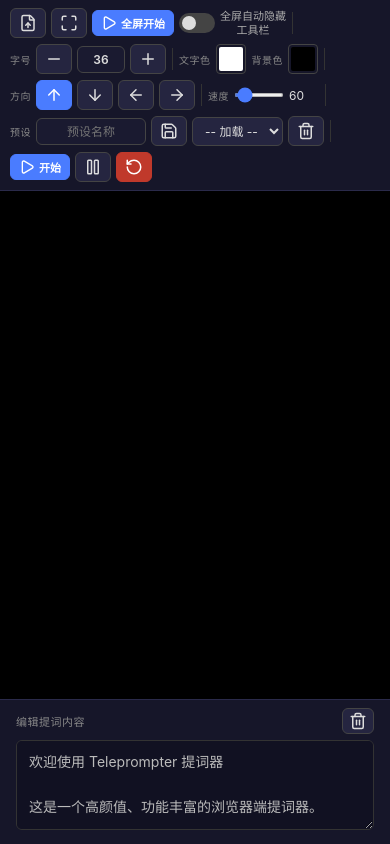
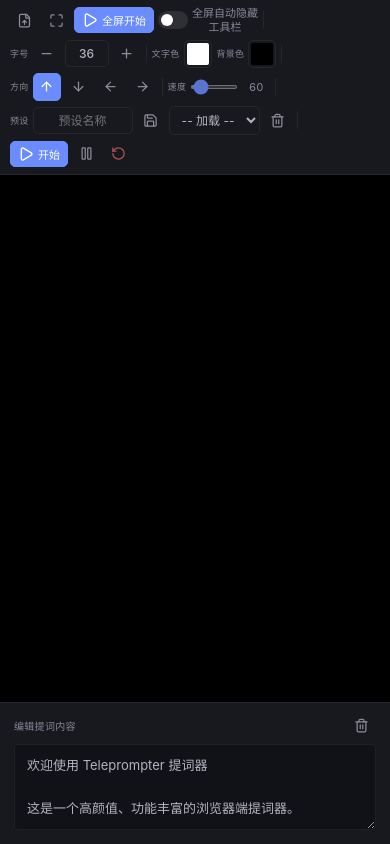
Before and after one commit to w-xuefeng/teleprompter, a plain HTML site: page index.html in a window 390 px wide. Drawn offline with nearby package versions, Linux system fonts and the light colour scheme.

Commit message:
feat: refactoring style variables, optimizing interface design and responsive layout

```diff
--- a/index.html
+++ b/index.html
@@ -9,32 +9,42 @@
   <title>Teleprompter - 提词器</title>
   <script src="lucide-loader.js"></script>
   <style>
-    *,
-    *::before,
-    *::after {
-      box-sizing: border-box;
-      margin: 0;
-      padding: 0;
+    :root {
+      --c-bg: #111118;
+      --c-surface: #18181f;
+      --c-elevated: #1e1e26;
+      --c-border: rgba(255,255,255,.06);
+      --c-border-hover: rgba(255,255,255,.12);
+      --c-text: #b4b4c0;
+      --c-text-muted: #88889a;
+      --c-accent: #6b8cff;
+      --c-accent-muted: rgba(107,140,255,.12);
+      --c-danger: #d46464;
+      --radius: 5px;
+      --transition: 0.18s ease;
     }
+
+    *, *::before, *::after { box-sizing: border-box; margin: 0; padding: 0; }
 
     body {
       font-family: -apple-system, BlinkMacSystemFont, "Segoe UI", "PingFang SC", "Microsoft YaHei", sans-serif;
-      background: #1a1a2e;
-      color: #e0e0e0;
+      background: var(--c-bg);
+      color: var(--c-text);
       height: 100vh;
       display: flex;
       flex-direction: column;
       overflow: hidden;
+      -webkit-font-smoothing: antialiased;
     }
 
     /* ===== Toolbar ===== */
     .toolbar {
       display: flex;
       flex-wrap: wrap;
-      gap: 10px;
-      padding: 10px 16px;
-      background: rgba(22, 22, 42, 0.97);
-      border-bottom: 1px solid #2a2a4a;
+      gap: 8px;
+      padding: 8px 14px;
+      background: var(--c-surface);
+      border-bottom: 1px solid var(--c-border);
       align-items: center;
       z-index: 10;
       flex-shrink: 0;
@@ -43,14 +53,14 @@
     .ctrl-group {
       display: flex;
       align-items: center;
-      gap: 5px;
+      gap: 4px;
     }
 
     .ctrl-label {
-      font-size: 11px;
-      color: #888;
-      text-transform: uppercase;
-      letter-spacing: 0.5px;
+      font-size: 10px;
+      font-weight: 500;
+      color: var(--c-text-muted);
+      letter-spacing: 0.3px;
       white-space: nowrap;
       user-select: none;
     }
@@ -60,176 +70,153 @@
       align-items: center;
       justify-content: center;
       gap: 4px;
-      padding: 5px 12px;
-      border: 1px solid #444;
-      border-radius: 6px;
-      background: #252540;
-      color: #ddd;
+      padding: 5px 10px;
+      border: 1px solid transparent;
+      border-radius: var(--radius);
+      background: transparent;
+      color: var(--c-text);
       cursor: pointer;
       font-size: 12px;
-      transition: all 0.15s;
+      font-weight: 450;
+      transition: all var(--transition);
       white-space: nowrap;
       user-select: none;
       font-family: inherit;
-      vertical-align: middle;
     }
 
     button:hover {
-      background: #333358;
-      border-color: #666;
+      background: rgba(255,255,255,.04);
+      color: #fff;
     }
 
-    button:active {
-      transform: scale(0.96);
-    }
+    button:active { transform: scale(0.97); }
 
     button svg {
       width: 16px;
       height: 16px;
       flex-shrink: 0;
+      opacity: 0.75;
     }
+    button:hover svg { opacity: 1; }
 
     button.icon-only {
-      padding: 5px 8px;
+      padding: 5px;
+      min-width: 30px;
+      min-height: 30px;
     }
 
     button.icon-only svg {
-      width: 18px;
-      height: 18px;
+      width: 17px;
+      height: 17px;
     }
 
     button.active {
-      background: #4a7cff;
-      border-color: #4a7cff;
+      background: var(--c-accent);
+      border-color: var(--c-accent);
       color: #fff;
     }
+    button.active svg { opacity: 1; }
+    button.active:hover { background: var(--c-accent); opacity: 0.9; }
 
     button.primary {
-      background: #4a7cff;
-      border-color: #4a7cff;
+      background: var(--c-accent);
+      border-color: var(--c-accent);
       color: #fff;
-      font-weight: 600;
+      font-weight: 500;
     }
-
-    button.primary:hover {
-      background: #5d8aff;
-    }
+    button.primary svg { opacity: 1; }
+    button.primary:hover { opacity: 0.9; }
 
     button.warn {
-      background: #c0392b;
-      border-color: #c0392b;
-      color: #fff;
+      background: transparent;
+      color: var(--c-danger);
     }
-
+    button.warn svg { opacity: 0.8; }
     button.warn:hover {
-      background: #d44637;
+      background: rgba(212,100,100,.1);
+      color: #e87a7a;
     }
+    button.warn:hover svg { opacity: 1; }
 
     input[type="color"] {
-      width: 30px;
-      height: 30px;
-      border: 1px solid #444;
-      border-radius: 4px;
+      width: 28px;
+      height: 28px;
+      border: 1px solid var(--c-border);
+      border-radius: var(--radius);
       cursor: pointer;
       background: transparent;
       padding: 2px;
+      transition: border-color var(--transition);
+    }
+    input[type="color"]:hover { border-color: var(--c-border-hover); }
+    input[type="color"]::-webkit-color-swatch-wrapper { padding: 0; }
+    input[type="color"]::-webkit-color-swatch { border: none; border-radius: 2px; }
+
+    input[type="range"] {
+      width: 72px;
+      height: 4px;
+      cursor: pointer;
+      accent-color: var(--c-accent);
+      opacity: 0.8;
+    }
+    input[type="range"]:hover { opacity: 1; }
+
+    .preset-name-input,
+    .font-size-input {
+      padding: 5px 6px;
+      border: 1px solid var(--c-border);
+      border-radius: var(--radius);
+      background: transparent;
+      color: var(--c-text);
+      font-size: 12px;
+      font-family: inherit;
+      transition: all var(--transition);
+    }
+    .preset-name-input:focus,
+    .font-size-input:focus {
+      outline: none;
+      border-color: var(--c-accent);
     }
 
-    input[type="color"]::-webkit-color-swatch-wrapper {
-      padding: 0;
-    }
+    .preset-name-input { width: 100px; text-align: center; }
+    .font-size-input { width: 44px; text-align: center; font-weight: 500; }
 
-    input[type="color"]::-webkit-color-swatch {
-      border: none;
-      border-radius: 2px;
-    }
-
-    input[type="range"] {
-      width: 80px;
-      height: 4px;
-      cursor: pointer;
-      accent-color: #4a7cff;
-    }
-
-    .preset-name-input {
-      width: 110px;
-      padding: 5px 8px;
-      border: 1px solid #444;
-      border-radius: 6px;
-      background: #1a1a30;
-      color: #ddd;
-      font-size: 12px;
-      font-family: inherit;
-      text-align: center;
-    }
-
-    .preset-name-input:focus {
-      outline: none;
-      border-color: #4a7cff;
-    }
+    .font-size-input::-webkit-inner-spin-button,
+    .font-size-input::-webkit-outer-spin-button { -webkit-appearance: none; margin: 0; }
+    .font-size-input[type=number] { -moz-appearance: textfield; }
 
     .preset-select {
       padding: 5px 8px;
-      border: 1px solid #444;
-      border-radius: 6px;
-      background: #252540;
-      color: #ddd;
+      border: 1px solid var(--c-border);
+      border-radius: var(--radius);
+      background: transparent;
+      color: var(--c-text);
       font-size: 12px;
       cursor: pointer;
-      max-width: 120px;
+      max-width: 110px;
       font-family: inherit;
+      transition: all var(--transition);
     }
+    .preset-select:focus { outline: none; border-color: var(--c-accent); }
+    .preset-select option { background: var(--c-surface); color: var(--c-text); }
 
-    .preset-select:focus {
-      outline: none;
-      border-color: #4a7cff;
-    }
-
-    .preset-select option {
-      background: #1a1a30;
-      color: #ddd;
-    }
-
-    .font-size-input {
-      width: 48px;
-      padding: 5px 4px;
-      border: 1px solid #444;
-      border-radius: 6px;
-      background: #1a1a30;
-      color: #ddd;
-      font-size: 12px;
-      font-weight: 600;
-      font-family: inherit;
+    .speed-value {
+      font-size: 11px;
+      color: var(--c-text-muted);
+      min-width: 28px;
       text-align: center;
-    }
-
-    .font-size-input:focus {
-      outline: none;
-      border-color: #4a7cff;
-    }
-
-    /* hide number input spinners */
-    .font-size-input::-webkit-inner-spin-button,
-    .font-size-input::-webkit-outer-spin-button {
-      -webkit-appearance: none;
-      margin: 0;
-    }
-
-    .font-size-input[type=number] {
-      -moz-appearance: textfield;
+      font-variant-numeric: tabular-nums;
     }
 
     .separator {
       width: 1px;
-      height: 22px;
-      background: #333;
+      height: 18px;
+      background: var(--c-border);
       margin: 0 2px;
       flex-shrink: 0;
     }
 
-    #import-file {
-      display: none;
-    }
+    #import-file { display: none; }
 
     /* ===== Display Area ===== */
     .display-container {
@@ -247,7 +234,7 @@
       white-space: pre-wrap;
       word-break: break-word;
       will-change: transform;
-      line-height: 1.7;
+      line-height: 1.8;
     }
 
     .display-content.horizontal-mode {
@@ -260,124 +247,89 @@
     }
 
     /* Edge fades */
-    .fade-top,
-    .fade-bottom,
-    .fade-left,
-    .fade-right {
+    .fade-top, .fade-bottom, .fade-left, .fade-right {
       position: absolute;
       pointer-events: none;
       z-index: 2;
       transition: opacity 0.3s;
     }
-
     .fade-top {
-      top: 0;
-      left: 0;
-      right: 0;
-      height: 80px;
+      top: 0; left: 0; right: 0; height: 80px;
       background: linear-gradient(to bottom, var(--bg, #000), transparent);
     }
-
     .fade-bottom {
-      bottom: 0;
-      left: 0;
-      right: 0;
-      height: 80px;
+      bottom: 0; left: 0; right: 0; height: 80px;
       background: linear-gradient(to top, var(--bg, #000), transparent);
     }
-
     .fade-left {
-      top: 0;
-      bottom: 0;
-      left: 0;
-      width: 80px;
+      top: 0; bottom: 0; left: 0; width: 80px;
       background: linear-gradient(to right, var(--bg, #000), transparent);
     }
-
     .fade-right {
-      top: 0;
-      bottom: 0;
-      right: 0;
-      width: 80px;
+      top: 0; bottom: 0; right: 0; width: 80px;
       background: linear-gradient(to left, var(--bg, #000), transparent);
     }
 
     /* ===== Editor Panel ===== */
     .editor-panel {
       flex-shrink: 0;
-      border-top: 1px solid #2a2a4a;
-      background: rgba(22, 22, 42, 0.97);
-      padding: 8px 16px 10px;
+      background: var(--c-surface);
+      border-top: 1px solid var(--c-border);
+      padding: 8px 14px 10px;
     }
 
     .editor-panel .panel-header {
       display: flex;
       align-items: center;
       justify-content: space-between;
-      margin-bottom: 6px;
+      margin-bottom: 5px;
     }
 
     .editor-panel .panel-title {
-      font-size: 11px;
-      color: #888;
-      text-transform: uppercase;
-      letter-spacing: 0.5px;
+      font-size: 10px;
+      font-weight: 500;
+      color: var(--c-text-muted);
+      letter-spacing: 0.3px;
     }
 
     .editor-panel textarea {
       width: 100%;
-      height: 90px;
-      background: #111122;
-      color: #bbb;
-      border: 1px solid #333;
-      border-radius: 6px;
+      height: 86px;
+      background: var(--c-bg);
+      color: var(--c-text);
+      border: 1px solid var(--c-border);
+      border-radius: var(--radius);
       padding: 10px 12px;
-      font-size: 14px;
+      font-size: 13px;
       font-family: inherit;
       resize: vertical;
-      line-height: 1.6;
-      transition: border-color 0.2s;
+      line-height: 1.65;
+      transition: border-color var(--transition);
     }
-
     .editor-panel textarea:focus {
       outline: none;
-      border-color: #4a7cff;
+      border-color: var(--c-accent);
     }
+    .editor-panel textarea::placeholder { color: var(--c-text-muted); }
 
     /* ===== Fullscreen ===== */
     body.fullscreen .toolbar {
-      padding: 6px 12px;
+      padding: 5px 14px;
       gap: 6px;
-      opacity: 0.85;
-      transition: opacity 0.3s, transform 0.3s;
     }
+    body.fullscreen .editor-panel { display: none; }
+    body.fullscreen .display-content { padding: 60px 140px; }
+    body.fullscreen .display-content.horizontal-mode { padding: 0 140px; }
 
-    body.fullscreen .toolbar:hover {
-      opacity: 1;
-    }
-
-    body.fullscreen .editor-panel {
-      display: none;
-    }
-
-    body.fullscreen .display-content {
-      padding: 60px 120px;
-    }
-
-    body.fullscreen .display-content.horizontal-mode {
-      padding: 0 120px;
-    }
-
-    /* auto-hide toolbar in fullscreen */
+    /* auto-hide */
     body.fullscreen.auto-hide .toolbar {
       opacity: 0;
       pointer-events: none;
-      margin-block-start: calc(-1 * var(--toolbar-h, 42px));
-      transition: margin-block-start 0.3s, opacity 0.3s;
+      margin-block-start: calc(-1 * var(--toolbar-h, 40px));
+      transition: margin-block-start 0.3s ease, opacity 0.25s;
     }
-
     body.fullscreen.auto-hide .toolbar.visible {
-      opacity: 0.95;
+      opacity: 1;
       pointer-events: auto;
       margin-block-start: 0;
     }
@@ -386,95 +338,57 @@
     .toggle-switch {
       position: relative;
       display: inline-block;
-      width: 36px;
-      height: 20px;
+      width: 30px;
+      height: 18px;
       flex-shrink: 0;
     }
-
-    .toggle-switch input {
-      display: none;
-    }
+    .toggle-switch input { display: none; }
 
     .toggle-slider {
       position: absolute;
       inset: 0;
-      background: #444;
-      border-radius: 20px;
+      background: rgba(255,255,255,.1);
+      border-radius: 18px;
       cursor: pointer;
-      transition: background 0.2s;
+      transition: background var(--transition);
     }
-
     .toggle-slider::before {
       content: '';
       position: absolute;
-      width: 14px;
-      height: 14px;
-      left: 3px;
-      bottom: 3px;
-      background: #ddd;
+      width: 12px; height: 12px;
+      left: 3px; bottom: 3px;
+      background: #fff;
       border-radius: 50%;
-      transition: transform 0.2s;
+      transition: transform var(--transition);
     }
-
-    .toggle-switch input:checked+.toggle-slider {
-      background: #4a7cff;
-    }
-
-    .toggle-switch input:checked+.toggle-slider::before {
-      transform: translateX(16px);
-    }
+    .toggle-switch input:checked+.toggle-slider { background: var(--c-accent); }
+    .toggle-switch input:checked+.toggle-slider::before { transform: translateX(12px); }
 
     .toggle-label {
       font-size: 11px;
-      color: #aaa;
+      color: var(--c-text-muted);
       white-space: nowrap;
       user-select: none;
       cursor: pointer;
       line-height: 1.3;
       text-align: center;
     }
+    .toggle-label:hover { color: var(--c-text); }
 
     /* ===== Responsive ===== */
     @media (max-width: 768px) {
-      .toolbar {
-        gap: 6px;
-        padding: 8px 10px;
-      }
-
-      button {
-        padding: 4px 8px;
-        font-size: 11px;
-      }
-
-      .display-content {
-        padding: 30px 24px;
-      }
-
-      .display-content.horizontal-mode {
-        padding: 0 24px;
-      }
-
-      .separator {
-        margin: 0;
-      }
-
-      .ctrl-label {
-        font-size: 10px;
-      }
-
-      input[type="range"] {
-        width: 50px;
-      }
-
-      .fade-top,
-      .fade-bottom {
-        height: 40px;
-      }
-
-      .fade-left,
-      .fade-right {
-        width: 40px;
-      }
+      .toolbar { gap: 5px; padding: 6px 10px; }
+      button { padding: 4px 7px; font-size: 11px; }
+      button.icon-only { padding: 4px; min-width: 28px; min-height: 28px; }
+      button.icon-only svg { width: 15px; height: 15px; }
+      .display-content { padding: 30px 24px; }
+      .display-content.horizontal-mode { padding: 0 24px; }
+      body.fullscreen .display-content { padding: 30px 40px; }
+      .separator { margin: 0; }
+      .ctrl-label { font-size: 9px; }
+      input[type="range"] { width: 48px; }
+      .fade-top, .fade-bottom { height: 40px; }
+      .fade-left, .fade-right { width: 40px; }
     }
   </style>
 </head>
@@ -531,7 +445,7 @@
     <div class="ctrl-group">
       <span class="ctrl-label">速度</span>
       <input type="range" id="speed-slider" min="10" max="500" value="60" step="5">
-      <span id="speed-display" style="font-size:12px;min-width:30px;">60</span>
+      <span class="speed-value" id="speed-display">60</span>
     </div>
 
     <div class="separator"></div>
```
